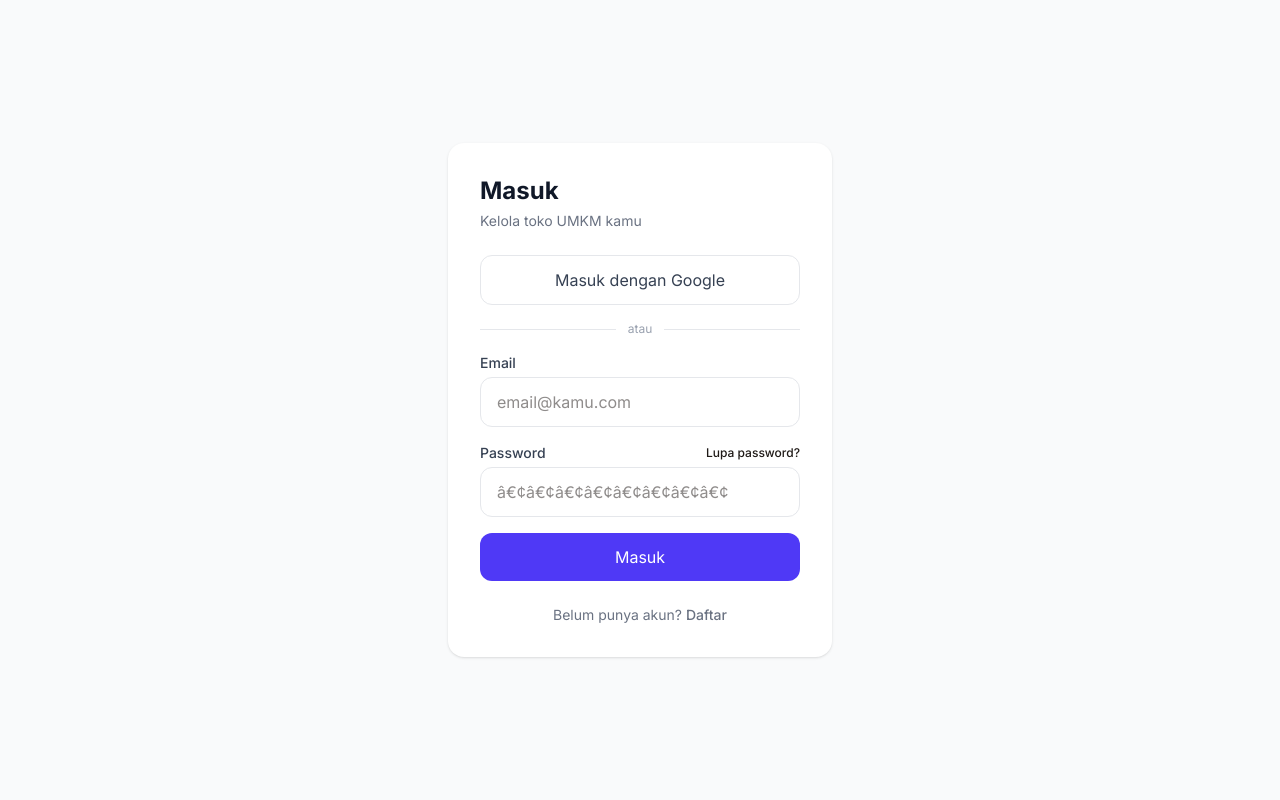
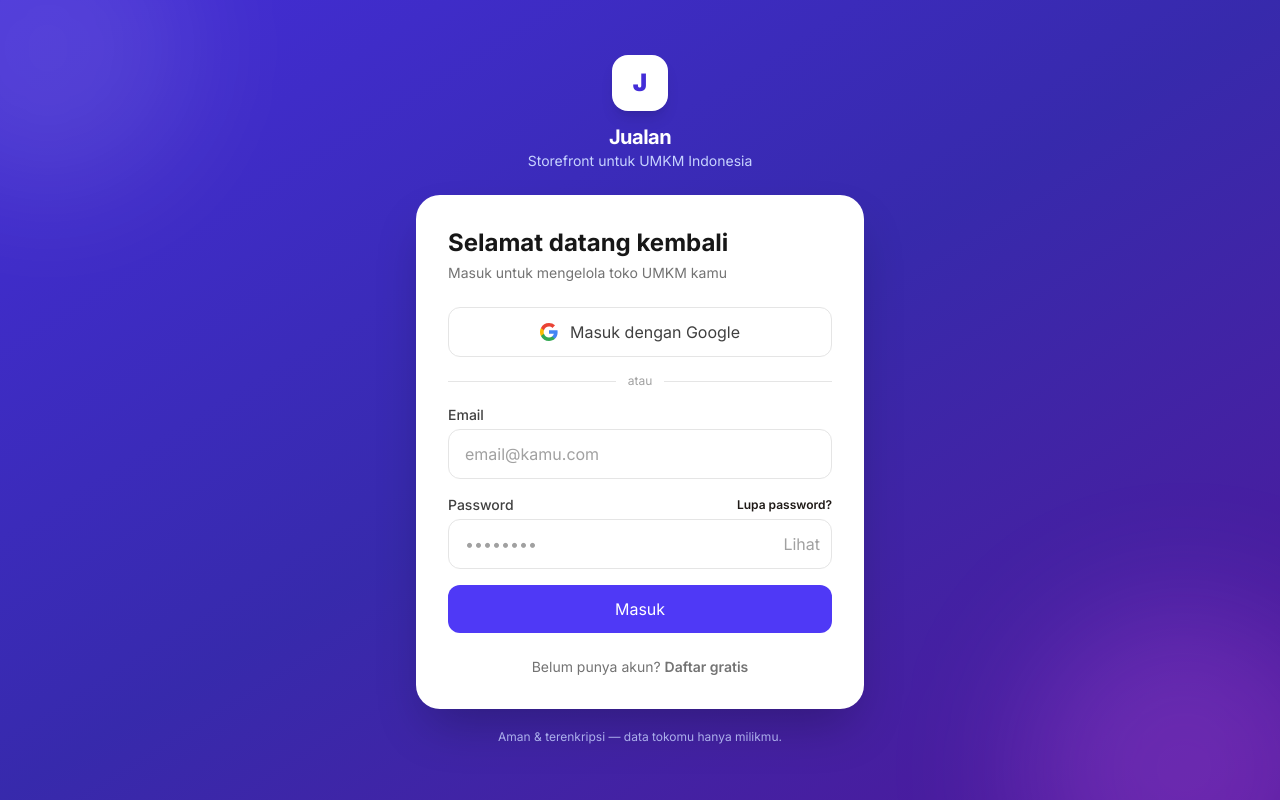
Before and after one commit to frlnd666/jualan, a Next.js app: page /login in a window 1280 px wide. Built offline with nearby package versions, Linux system fonts and the light colour scheme; no server answers.

Commit message:
feat(auth): desain ulang halaman auth + pemberitahuan konfigurasi di halaman publik

```diff
--- a/src/app/login/page.tsx
+++ b/src/app/login/page.tsx
@@ -4,12 +4,21 @@ import { useState } from 'react'
 import { useRouter } from 'next/navigation'
 import { createClient } from '@/lib/supabase/client'
 import Link from 'next/link'
+import AuthShell, {
+  AuthOrDivider,
+  GoogleAuthButton,
+  authErrorClass,
+  authInputClass,
+  authLabelClass,
+  authSubmitClass,
+} from '@/components/auth/AuthShell'
 
 export default function LoginPage() {
   const router = useRouter()
   const supabase = createClient()
   const [email, setEmail] = useState('')
   const [password, setPassword] = useState('')
+  const [showPassword, setShowPassword] = useState(false)
   const [loading, setLoading] = useState(false)
   const [error, setError] = useState('')
 
@@ -37,69 +46,69 @@ export default function LoginPage() {
   }
 
   return (
-    <div className="min-h-screen flex items-center justify-center bg-gray-50 px-4">
-      <div className="w-full max-w-sm bg-white rounded-2xl shadow-sm p-8">
-        <h1 className="text-2xl font-bold text-gray-900 mb-1">Masuk</h1>
-        <p className="text-sm text-gray-500 mb-6">Kelola toko UMKM kamu</p>
-
-        <button
-          onClick={handleGoogle}
-          className="w-full flex items-center justify-center gap-2 border border-gray-200 rounded-xl py-3 text-sm font-medium text-gray-700 hover:bg-gray-50 transition mb-4"
+    <AuthShell
+      title="Selamat datang kembali"
+      subtitle="Masuk untuk mengelola toko UMKM kamu"
+      footer={
+        <p className="text-center text-sm text-neutral-500">
+          Belum punya akun?{' '}
+          <Link href="/register" className="font-semibold text-indigo-600 hover:text-indigo-700">
+            Daftar gratis
+          </Link>
+        </p>
+      }
     >
-          <span>Masuk dengan Google</span>
-        </button>
-
-        <div className="flex items-center gap-3 mb-4">
-          <div className="flex-1 h-px bg-gray-200" />
-          <span className="text-xs text-gray-400">atau</span>
-          <div className="flex-1 h-px bg-gray-200" />
-        </div>
+      <GoogleAuthButton label="Masuk dengan Google" onClick={handleGoogle} />
+      <AuthOrDivider />
 
       <form onSubmit={handleLogin} className="space-y-4">
         <div>
-            <label className="block text-sm font-medium text-gray-700 mb-1">Email</label>
+          <label className={authLabelClass}>Email</label>
           <input
             type="email"
             value={email}
-              onChange={e => setEmail(e.target.value)}
+            onChange={(e) => setEmail(e.target.value)}
             required
-              className="w-full border border-gray-200 rounded-xl px-4 py-3 text-sm focus:outline-none focus:ring-2 focus:ring-indigo-500"
+            autoComplete="email"
+            className={authInputClass}
             placeholder="email@kamu.com"
           />
         </div>
+
         <div>
           <div className="mb-1 flex items-center justify-between">
-              <label className="block text-sm font-medium text-gray-700">Password</label>
-              <Link href="/forgot-password" className="text-xs font-medium text-indigo-600">
+            <label className="text-sm font-medium text-neutral-700">Password</label>
+            <Link href="/forgot-password" className="text-xs font-semibold text-indigo-600 hover:text-indigo-700">
               Lupa password?
             </Link>
           </div>
+          <div className="relative">
             <input
-              type="password"
+              type={showPassword ? 'text' : 'password'}
               value={password}
-              onChange={e => setPassword(e.target.value)}
+              onChange={(e) => setPassword(e.target.value)}
               required
-              className="w-full border border-gray-200 rounded-xl px-4 py-3 text-sm focus:outline-none focus:ring-2 focus:ring-indigo-500"
-              placeholder="â€¢â€¢â€¢â€¢â€¢â€¢â€¢â€¢"
+              autoComplete="current-password"
+              className={`${authInputClass} pr-11`}
+              placeholder="••••••••"
             />
+            <button
+              type="button"
+              onClick={() => setShowPassword((v) => !v)}
+              aria-label={showPassword ? 'Sembunyikan password' : 'Tampilkan password'}
+              className="absolute inset-y-0 right-0 flex items-center pr-3 text-xs font-semibold text-neutral-400 hover:text-neutral-600"
+            >
+              {showPassword ? 'Tutup' : 'Lihat'}
+            </button>
+          </div>
         </div>
 
-          {error && <p className="text-red-500 text-xs">{error}</p>}
+        {error ? <p className={authErrorClass}>{error}</p> : null}
 
-          <button
-            type="submit"
-            disabled={loading}
-            className="w-full bg-indigo-600 text-white rounded-xl py-3 text-sm font-semibold hover:bg-indigo-700 transition disabled:opacity-50"
-          >
+        <button type="submit" disabled={loading} className={authSubmitClass}>
           {loading ? 'Memproses...' : 'Masuk'}
         </button>
       </form>
-
-        <p className="text-center text-sm text-gray-500 mt-6">
-          Belum punya akun?{' '}
-          <Link href="/register" className="text-indigo-600 font-medium">Daftar</Link>
-        </p>
-      </div>
-    </div>
+    </AuthShell>
   )
 }
--- a/src/app/register/page.tsx
+++ b/src/app/register/page.tsx
@@ -4,12 +4,21 @@ import { useState } from 'react'
 import { useRouter } from 'next/navigation'
 import { createClient } from '@/lib/supabase/client'
 import Link from 'next/link'
+import AuthShell, {
+  AuthOrDivider,
+  GoogleAuthButton,
+  authErrorClass,
+  authInputClass,
+  authLabelClass,
+  authSubmitClass,
+} from '@/components/auth/AuthShell'
 
 export default function RegisterPage() {
   const router = useRouter()
   const supabase = createClient()
   const [email, setEmail] = useState('')
   const [password, setPassword] = useState('')
+  const [showPassword, setShowPassword] = useState(false)
   const [loading, setLoading] = useState(false)
   const [error, setError] = useState('')
   const [info, setInfo] = useState('')
@@ -54,68 +63,68 @@ export default function RegisterPage() {
   }
 
   return (
-    <div className="min-h-screen flex items-center justify-center bg-gray-50 px-4">
-      <div className="w-full max-w-sm bg-white rounded-2xl shadow-sm p-8">
-        <h1 className="text-2xl font-bold text-gray-900 mb-1">Daftar</h1>
-        <p className="text-sm text-gray-500 mb-6">Buat toko UMKM kamu sekarang</p>
-
-        <button
-          onClick={handleGoogle}
-          className="w-full flex items-center justify-center gap-2 border border-gray-200 rounded-xl py-3 text-sm font-medium text-gray-700 hover:bg-gray-50 transition mb-4"
+    <AuthShell
+      title="Buat akun penjual"
+      subtitle="Buat toko UMKM kamu sekarang — gratis"
+      footer={
+        <p className="text-center text-sm text-neutral-500">
+          Sudah punya akun?{' '}
+          <Link href="/login" className="font-semibold text-indigo-600 hover:text-indigo-700">
+            Masuk
+          </Link>
+        </p>
+      }
     >
-          <span>Daftar dengan Google</span>
-        </button>
-
-        <div className="flex items-center gap-3 mb-4">
-          <div className="flex-1 h-px bg-gray-200" />
-          <span className="text-xs text-gray-400">atau</span>
-          <div className="flex-1 h-px bg-gray-200" />
-        </div>
+      <GoogleAuthButton label="Daftar dengan Google" onClick={handleGoogle} />
+      <AuthOrDivider />
 
       <form onSubmit={handleRegister} className="space-y-4">
         <div>
-            <label className="block text-sm font-medium text-gray-700 mb-1">Email</label>
+          <label className={authLabelClass}>Email</label>
           <input
             type="email"
             value={email}
-              onChange={e => setEmail(e.target.value)}
+            onChange={(e) => setEmail(e.target.value)}
             required
-              className="w-full border border-gray-200 rounded-xl px-4 py-3 text-sm focus:outline-none focus:ring-2 focus:ring-indigo-500"
+            autoComplete="email"
+            className={authInputClass}
             placeholder="email@kamu.com"
           />
         </div>
+
         <div>
-            <label className="block text-sm font-medium text-gray-700 mb-1">Password</label>
+          <label className={authLabelClass}>Password</label>
+          <div className="relative">
             <input
-              type="password"
+              type={showPassword ? 'text' : 'password'}
               value={password}
-              onChange={e => setPassword(e.target.value)}
+              onChange={(e) => setPassword(e.target.value)}
               required
               minLength={6}
-              className="w-full border border-gray-200 rounded-xl px-4 py-3 text-sm focus:outline-none focus:ring-2 focus:ring-indigo-500"
-              placeholder="min. 6 karakter"
+              autoComplete="new-password"
+              className={`${authInputClass} pr-11`}
+              placeholder="Minimal 6 karakter"
             />
+            <button
+              type="button"
+              onClick={() => setShowPassword((v) => !v)}
+              aria-label={showPassword ? 'Sembunyikan password' : 'Tampilkan password'}
+              className="absolute inset-y-0 right-0 flex items-center pr-3 text-xs font-semibold text-neutral-400 hover:text-neutral-600"
+            >
+              {showPassword ? 'Tutup' : 'Lihat'}
+            </button>
+          </div>
         </div>
 
-          {error && <p className="text-red-500 text-xs">{error}</p>}
-          {info && (
-            <p className="rounded-xl bg-emerald-50 px-3 py-2 text-xs text-emerald-800">{info}</p>
-          )}
+        {error ? <p className={authErrorClass}>{error}</p> : null}
+        {info ? (
+          <p className="rounded-xl bg-emerald-50 px-4 py-3 text-sm text-emerald-800">{info}</p>
+        ) : null}
 
-          <button
-            type="submit"
-            disabled={loading}
-            className="w-full bg-indigo-600 text-white rounded-xl py-3 text-sm font-semibold hover:bg-indigo-700 transition disabled:opacity-50"
-          >
-            {loading ? 'Memproses...' : 'Daftar Sekarang'}
+        <button type="submit" disabled={loading} className={authSubmitClass}>
+          {loading ? 'Memproses...' : 'Daftar sekarang'}
         </button>
       </form>
-
-        <p className="text-center text-sm text-gray-500 mt-6">
-          Sudah punya akun?{' '}
-          <Link href="/login" className="text-indigo-600 font-medium">Masuk</Link>
-        </p>
-      </div>
-    </div>
+    </AuthShell>
   )
 }
--- a/src/app/track/[invoiceNumber]/page.tsx
+++ b/src/app/track/[invoiceNumber]/page.tsx
@@ -11,6 +11,8 @@ import {
   maskPhoneNumber,
   publicAddressLine,
 } from '@/lib/utils/privacy'
+import PublicConfigNotice from '@/components/PublicConfigNotice'
+import { isAdminClientConfigured } from '@/lib/supabase/admin'
 
 type TrackPageProps = {
   params: Promise<{
@@ -157,6 +159,9 @@ export default async function TrackOrderPage({ params, searchParams }: TrackPage
     .maybeSingle()
 
   if (invoiceError || !invoice) {
+    if (!isAdminClientConfigured()) {
+      return <PublicConfigNotice />
+    }
     notFound()
   }
 
--- /dev/null
+++ b/src/components/auth/AuthShell.tsx
@@ -0,0 +1,114 @@
+import type { ReactNode } from 'react'
+
+/**
+ * Kerangka visual bersama untuk halaman auth (login, register,
+ * lupa/reset password): latar gradasi brand, kartu putih terpusat,
+ * dan logo Jualan. Logika tiap halaman tetap di halamannya sendiri.
+ */
+export default function AuthShell({
+  title,
+  subtitle,
+  children,
+  footer,
+}: {
+  title: string
+  subtitle: string
+  children: ReactNode
+  footer?: ReactNode
+}) {
+  return (
+    <div className="relative flex min-h-screen items-center justify-center overflow-hidden bg-gradient-to-br from-indigo-700 via-indigo-800 to-violet-900 px-4 py-10">
+      {/* Aksen dekoratif lembut di latar */}
+      <div
+        aria-hidden
+        className="pointer-events-none absolute -left-24 -top-24 h-72 w-72 rounded-full bg-white/10 blur-3xl"
+      />
+      <div
+        aria-hidden
+        className="pointer-events-none absolute -bottom-32 -right-16 h-80 w-80 rounded-full bg-fuchsia-400/20 blur-3xl"
+      />
+
+      <div className="relative w-full max-w-md">
+        <div className="mb-6 flex flex-col items-center text-center">
+          <div className="flex h-14 w-14 items-center justify-center rounded-2xl bg-white text-2xl font-black text-indigo-700 shadow-lg">
+            J
+          </div>
+          <p className="mt-3 text-xl font-bold tracking-tight text-white">Jualan</p>
+          <p className="text-sm text-indigo-200">Storefront untuk UMKM Indonesia</p>
+        </div>
+
+        <div className="rounded-3xl bg-white p-7 shadow-2xl md:p-8">
+          <h1 className="text-2xl font-bold text-neutral-900">{title}</h1>
+          <p className="mb-6 mt-1 text-sm text-neutral-500">{subtitle}</p>
+
+          {children}
+
+          {footer ? <div className="mt-6">{footer}</div> : null}
+        </div>
+
+        <p className="mt-5 text-center text-xs text-indigo-200/80">
+          Aman &amp; terenkripsi — data tokomu hanya milikmu.
+        </p>
+      </div>
+    </div>
+  )
+}
+
+/** Tombol Google dengan ikon "G" resmi. */
+export function GoogleAuthButton({
+  label,
+  onClick,
+}: {
+  label: string
+  onClick: () => void
+}) {
+  return (
+    <button
+      type="button"
+      onClick={onClick}
+      className="mb-4 flex w-full items-center justify-center gap-3 rounded-xl border border-neutral-200 bg-white py-3 text-sm font-semibold text-neutral-700 transition hover:bg-neutral-50"
+    >
+      <svg width="18" height="18" viewBox="0 0 24 24" aria-hidden>
+        <path
+          fill="#4285F4"
+          d="M23.5 12.27c0-.85-.08-1.66-.22-2.45H12v4.64h6.45a5.52 5.52 0 0 1-2.4 3.58v2.97h3.88c2.27-2.09 3.57-5.18 3.57-8.74z"
+        />
+        <path
+          fill="#34A853"
+          d="M12 24c3.24 0 5.96-1.07 7.94-2.91l-3.88-2.97c-1.07.72-2.45 1.15-4.06 1.15-3.12 0-5.77-2.11-6.71-4.95H1.28v3.07A11.98 11.98 0 0 0 12 24z"
+        />
+        <path
+          fill="#FBBC05"
+          d="M5.29 14.32A7.2 7.2 0 0 1 4.91 12c0-.81.14-1.59.38-2.32V6.61H1.28a12 12 0 0 0 0 10.78l4.01-3.07z"
+        />
+        <path
+          fill="#EA4335"
+          d="M12 4.73c1.76 0 3.35.61 4.6 1.8l3.44-3.44A11.98 11.98 0 0 0 12 0 11.98 11.98 0 0 0 1.28 6.61l4.01 3.07C6.23 6.84 8.88 4.73 12 4.73z"
+        />
+      </svg>
+      <span>{label}</span>
+    </button>
+  )
+}
+
+/** Garis pemisah "atau" di antara tombol Google dan form email. */
+export function AuthOrDivider() {
+  return (
+    <div className="mb-4 flex items-center gap-3">
+      <div className="h-px flex-1 bg-neutral-200" />
+      <span className="text-xs text-neutral-400">atau</span>
+      <div className="h-px flex-1 bg-neutral-200" />
+    </div>
+  )
+}
+
+export const authInputClass =
+  'w-full rounded-xl border border-neutral-200 bg-white px-4 py-3 text-sm text-neutral-900 placeholder:text-neutral-400 focus:border-indigo-500 focus:outline-none focus:ring-2 focus:ring-indigo-500/30'
+
+export const authLabelClass = 'mb-1 block text-sm font-medium text-neutral-700'
+
+export const authErrorClass =
+  'rounded-xl bg-red-50 px-4 py-3 text-sm text-red-700'
+
+export const authSubmitClass =
+  'w-full rounded-xl bg-indigo-600 py-3 text-sm font-semibold text-white transition hover:bg-indigo-700 disabled:cursor-not-allowed disabled:opacity-50'
```
Also changed, not shown: src/app/forgot-password/page.tsx (+24 -25 lines), src/app/invoice/[invoiceNumber]/page.tsx (+8 -0 lines), src/app/reset-password/page.tsx (+22 -26 lines), src/components/PublicConfigNotice.tsx (added, +29 -0 lines). Lines whose indentation alone changed are shown as unchanged.
